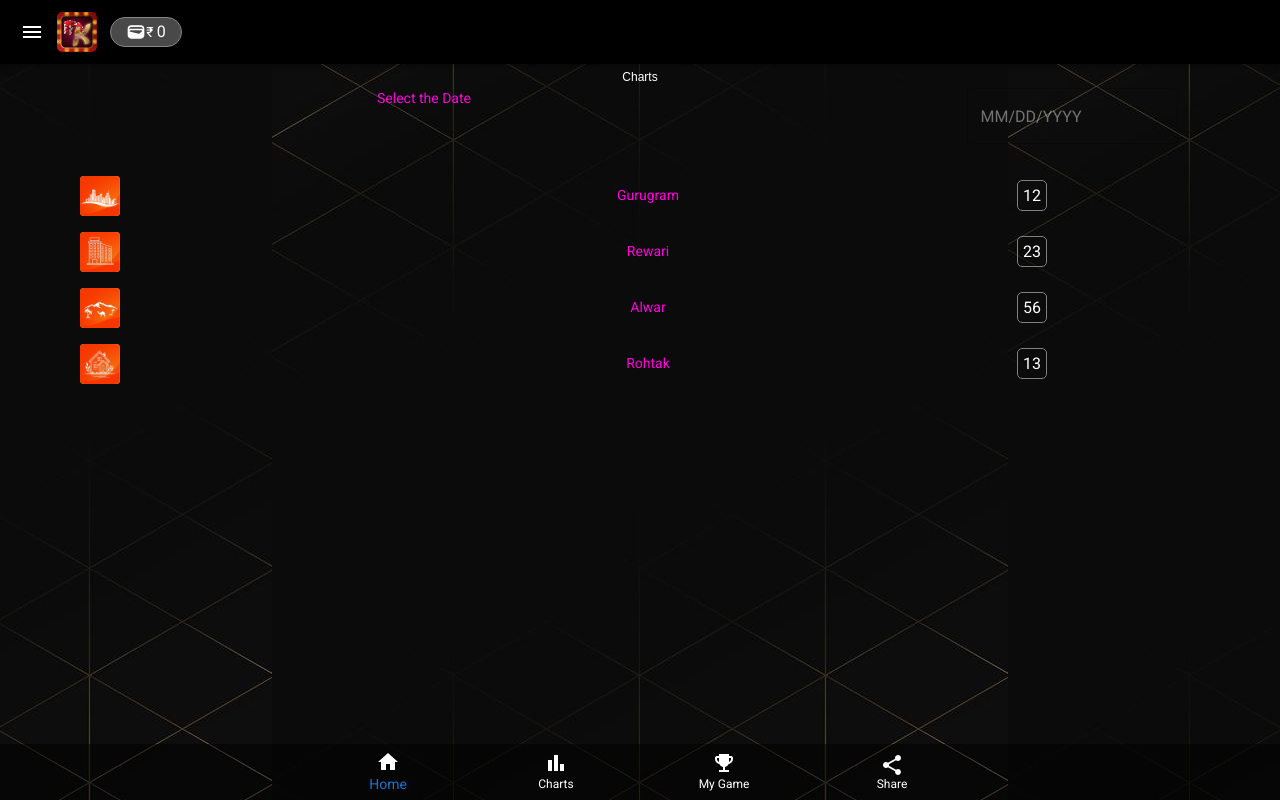
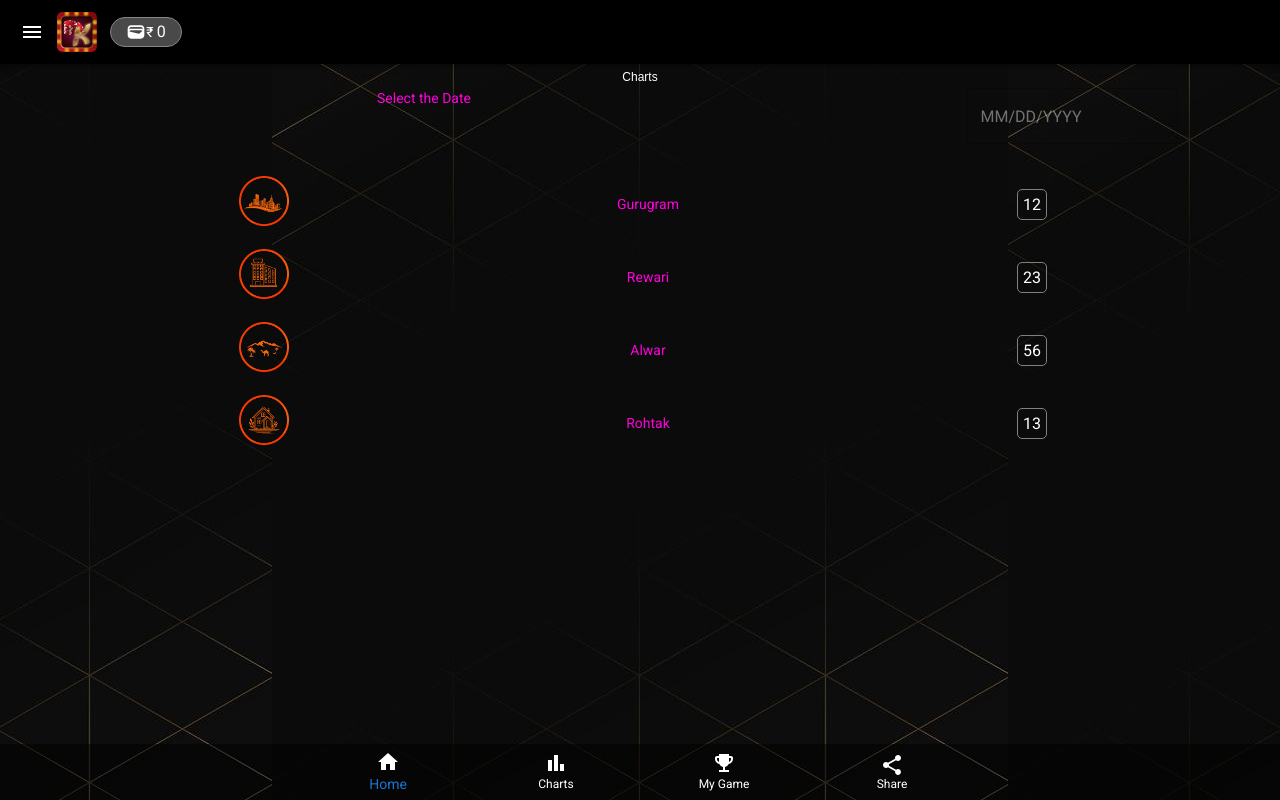
Before and after one commit to cyberspacemedia/kismet, a React (Create React App) app: page /charts in a window 1280 px wide. Built offline with nearby package versions, Linux system fonts and the light colour scheme.

Commit message:
Icons and img property fixed

```diff
--- a/src/components/dashboard/Appcomp/Chartscomp.jsx
+++ b/src/components/dashboard/Appcomp/Chartscomp.jsx
@@ -1,7 +1,7 @@
 import React from "react";
 import Layout from "../Layout";
 
-import { Avatar, Grid, Typography } from "@mui/material";
+import { Grid, Typography } from "@mui/material";
 import Mydatepicker from "./Mydatepicker";
 
 function Chartscomp() {
@@ -36,11 +36,10 @@ function Chartscomp() {
                             key={index}
                         >
                             <Grid item xs={4}>
-                                <Avatar
-                                    sx={{ bgcolor: "orange" }}
+                                <img
                                     alt="Game"
-                                    src={`./StaticAssets/Images/Icons/${game.name}.png`}
-                                    variant="rounded"
+                                    src={`./StaticAssets/Images/Icons/${game.name}round.png`}
+                                    style={{ height: "50px" }}
                                 />
                             </Grid>
                             <Grid item xs={4}>
```
